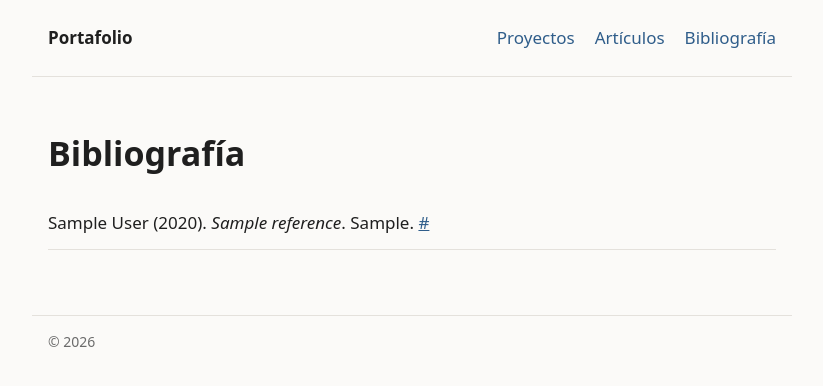
After one commit to saorionline/direccion-profesional, a Django app: page /bibliografia/ in a window 1280 px wide. The commit adds this page. Shown: the top 386 px of the page, without its empty margins (228-1051 px from the left). Run offline with Django 5.2, Linux system fonts and the light colour scheme; tables that the repository leaves empty hold one stand-in row (values such as "Sample post").

Commit message:
Nueva Categoría

```diff
--- a/portfolio/models.py
+++ b/portfolio/models.py
@@ -94,3 +94,31 @@ class Article(models.Model):
 
     def get_absolute_url(self):
         return reverse("portfolio:article_detail", args=[self.slug])
+
+
+class Reference(models.Model):
+    """Entrada de la bibliografía."""
+
+    title = models.CharField("título", max_length=300)
+    authors = models.CharField(
+        "autor(es)", max_length=300, blank=True,
+        help_text="Ej.: Pérez, A. y Gómez, B.",
+    )
+    year = models.PositiveSmallIntegerField("año", null=True, blank=True)
+    source = models.CharField(
+        "editorial / fuente", max_length=300, blank=True,
+        help_text="Editorial, revista, sitio web, etc.",
+    )
+    url = models.URLField("enlace (URL o DOI)", max_length=500, blank=True)
+
+    published = models.BooleanField("publicado", default=False)
+    created_at = models.DateTimeField(auto_now_add=True)
+    updated_at = models.DateTimeField(auto_now=True)
+
+    class Meta:
+        ordering = ["authors", "year", "title"]
+        verbose_name = "referencia"
+        verbose_name_plural = "bibliografía"
+
+    def __str__(self):
+        return self.title
--- a/portfolio/urls.py
+++ b/portfolio/urls.py
@@ -10,4 +10,5 @@ urlpatterns = [
     path("proyectos/<slug:slug>/", views.project_detail, name="project_detail"),
     path("articulos/", views.article_list, name="article_list"),
     path("articulos/<slug:slug>/", views.article_detail, name="article_detail"),
+    path("bibliografia/", views.reference_list, name="reference_list"),
 ]
--- a/portfolio/views.py
+++ b/portfolio/views.py
@@ -1,6 +1,6 @@
 from django.shortcuts import get_object_or_404, render
 
-from .models import Article, Project
+from .models import Article, Project, Reference
 
 
 def home(request):
@@ -30,3 +30,9 @@ def article_list(request):
 def article_detail(request, slug):
     article = get_object_or_404(Article, slug=slug, published=True)
     return render(request, "portfolio/article_detail.html", {"article": article})
+
+
+def reference_list(request):
+    return render(request, "portfolio/reference_list.html", {
+        "references": Reference.objects.filter(published=True),
+    })
--- a/static/css/main.css
+++ b/static/css/main.css
@@ -89,3 +89,6 @@ time { color: var(--muted); font-size: 14px; }
   font-size: 13px;
   color: var(--muted);
 }
+
+.references li { padding-left: 2em; text-indent: -2em; }
+.references a { word-break: break-all; }
--- a/templates/base.html
+++ b/templates/base.html
@@ -12,6 +12,7 @@
     <nav>
       <a href="{% url 'portfolio:project_list' %}">Proyectos</a>
       <a href="{% url 'portfolio:article_list' %}">Artículos</a>
+      <a href="{% url 'portfolio:reference_list' %}">Bibliografía</a>
     </nav>
   </header>
 
--- /dev/null
+++ b/templates/portfolio/reference_list.html
@@ -0,0 +1,17 @@
+{% extends "base.html" %}
+
+{% block title %}Bibliografía · Portafolio{% endblock %}
+
+{% block content %}
+<h1>Bibliografía</h1>
+<ul class="list references">
+  {% for ref in references %}
+  <li>
+    {% if ref.authors %}{{ ref.authors }} {% endif %}{% if ref.year %}({{ ref.year }}). {% endif %}<cite>{{ ref.title }}</cite>.{% if ref.source %} {{ ref.source }}.{% endif %}
+    {% if ref.url %}<a href="{{ ref.url }}" target="_blank" rel="noopener">{{ ref.url }}</a>{% endif %}
+  </li>
+  {% empty %}
+  <li class="empty">Todavía no hay referencias publicadas.</li>
+  {% endfor %}
+</ul>
+{% endblock %}
```
Also changed, not shown: portfolio/admin.py (+9 -1 lines), README.md, portfolio/migrations/0002_reference.py (added).
